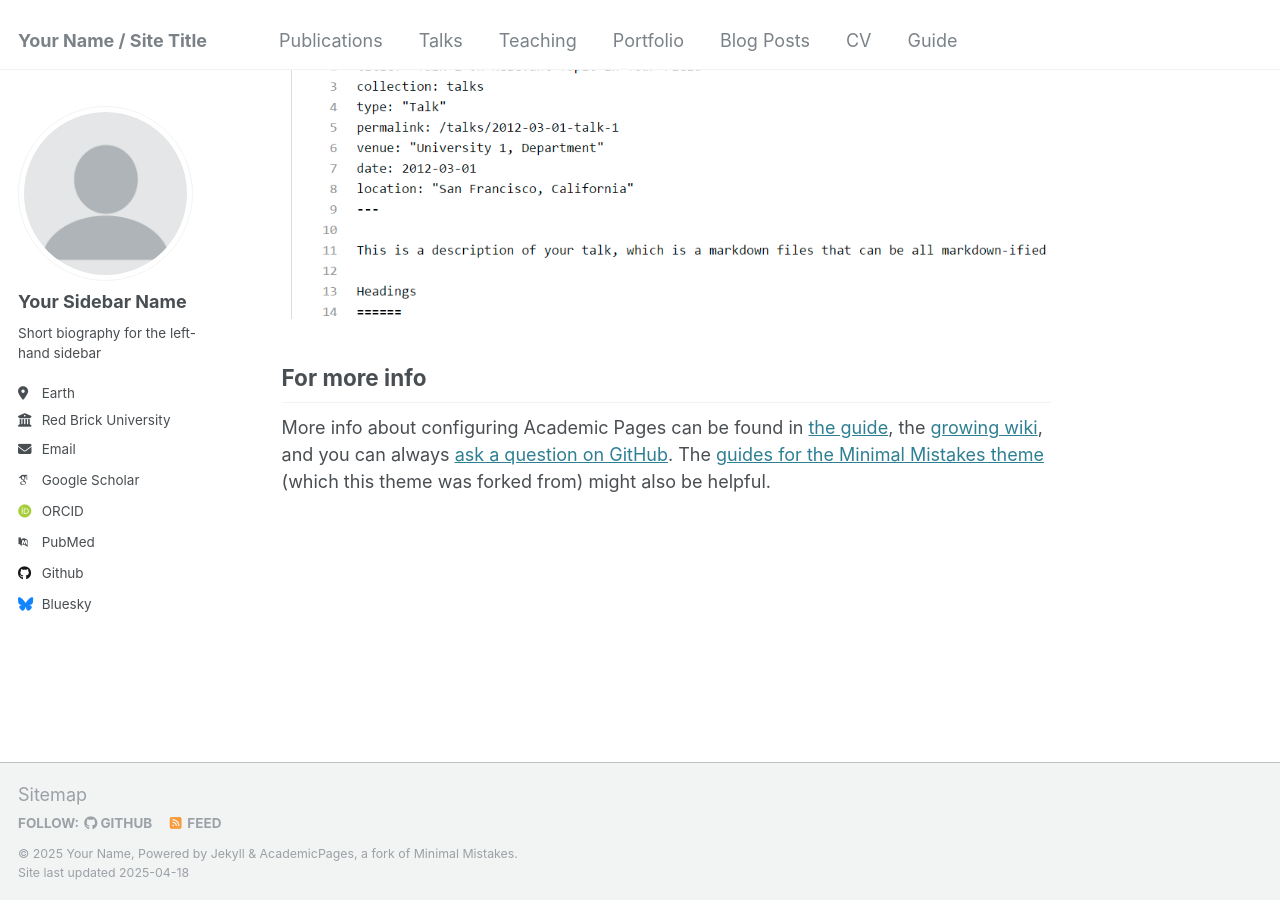
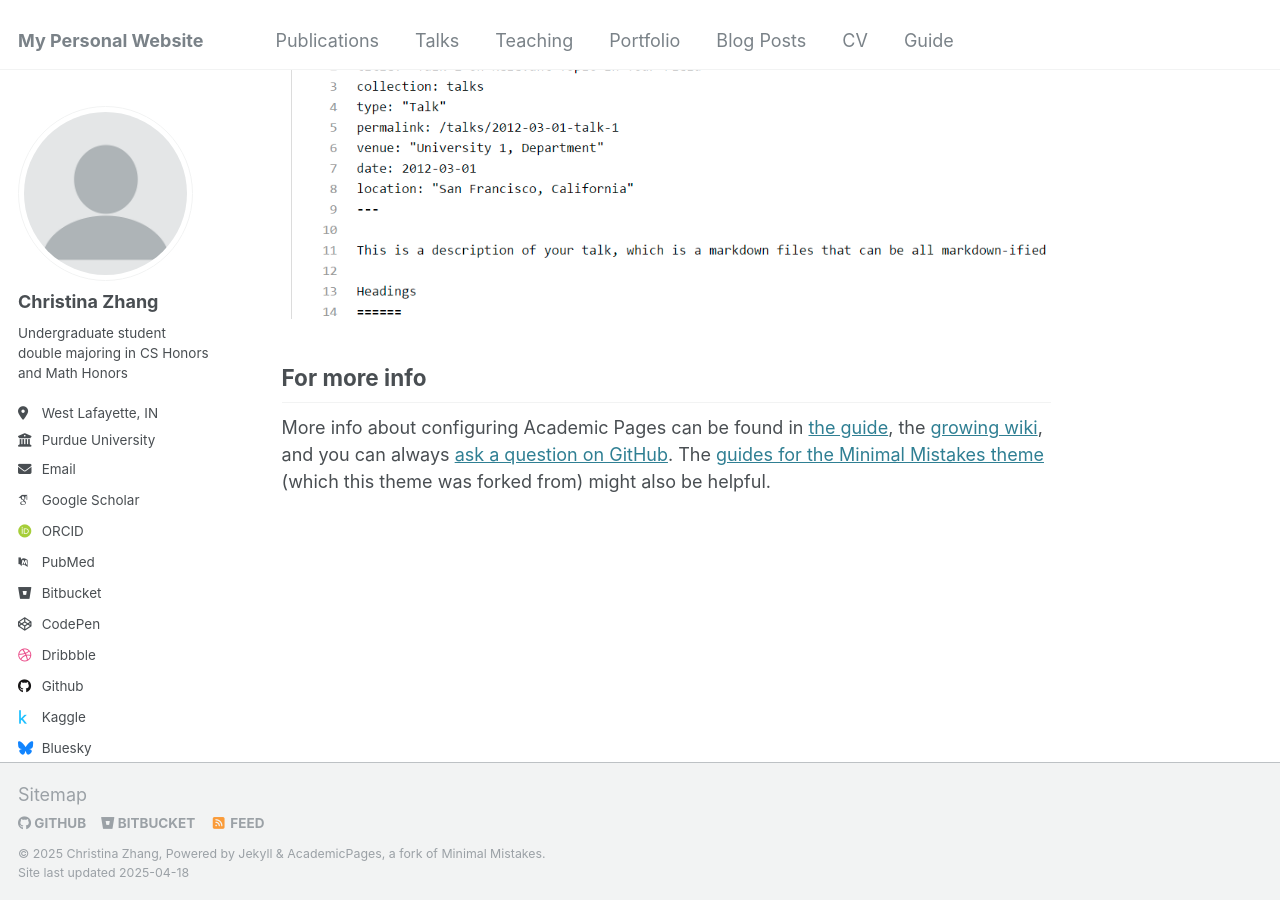
Before and after one commit to zhan4727/zhan4727.github.io, a Jekyll site: the page built from _pages/about.md, in a window 1280 px wide and 900 px high, scrolled down 2643 px. Built offline with Jekyll 4.4.1, drawn with Linux system fonts in a browser that asks for light colours; some web fonts are replaced.

Commit message:
Update information

```diff
--- a/_config.yml
+++ b/_config.yml
@@ -7,14 +7,14 @@
 # server process.
 
 # Basic Site Settings
-locale                   : "en-US"
-title                    : "Your Name / Site Title"
+locale                   : "West Lafayette, IN"
+title                    : "My Personal Website"
 title_separator          : "-"
-name                     : &name "Your Name"
-description              : &description "personal description"
-url                      : https://academicpages.github.io # the base hostname & protocol for your site e.g. "https://[your GitHub username].github.io"
+name                     : &name "Christina Zhang"
+description              : &description "CS Honors + Math Honors @ Purdue"
+url                      : https://zhan4727.github.io # the base hostname & protocol for your site e.g. "https://[your GitHub username].github.io"
 baseurl                  : "" # the subpath of your site, e.g. "/blog"
-repository               : "academicpages/academicpages.github.io"
+repository               : "zhan4727/zhan4727.github.io"
 
 # Site Author - The following control what appear as part of the author content on the side bar.
 #               If a field is blank the icon and link will not appear, otherwise it will be shown.
@@ -22,13 +22,13 @@ repository               : "academicpages/academicpages.github.io"
 author:
   # Biographic information
   avatar           : "profile.png"
-  name             : "Your Sidebar Name"
+  name             : "Christina Zhang"
   pronouns         : # example: "she/her"
-  bio              : "Short biography for the left-hand sidebar"
-  location         : "Earth"
-  employer         : "Red Brick University"
+  bio              : "Undergraduate student double majoring in CS Honors and Math Honors"
+  location         : "West Lafayette, IN"
+  employer         : "Purdue University"
   uri              : # URL
-  email            : "none@example.org"
+  email            : "zhan4727@purdue.edu"
 
   # Academic websites
   arxiv            : # URL - Update with the correct link to your profile
@@ -41,11 +41,11 @@ author:
   scopus           : # URL
 
   # Repositories and software development
-  bitbucket        : # Username - Update with your username on the site
-  codepen          : # Username
-  dribbble         : # Username
-  github           : "academicpages"
-  kaggle           : # Username
+  bitbucket        : "zhan4727" # Username - Update with your username on the site
+  codepen          : "zhan4727" # Username
+  dribbble         : "zhan4727" # Username
+  github           : "zhan4727"
+  kaggle           : "zhan4727" # Username
   stackoverflow    : # User number or user number and name (i.e., use "1" or "1/jeff-atwood")
 
   # Social media
```
